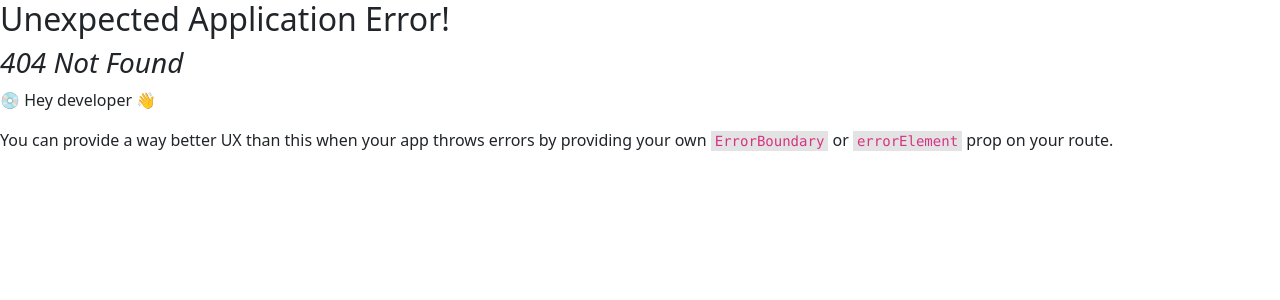
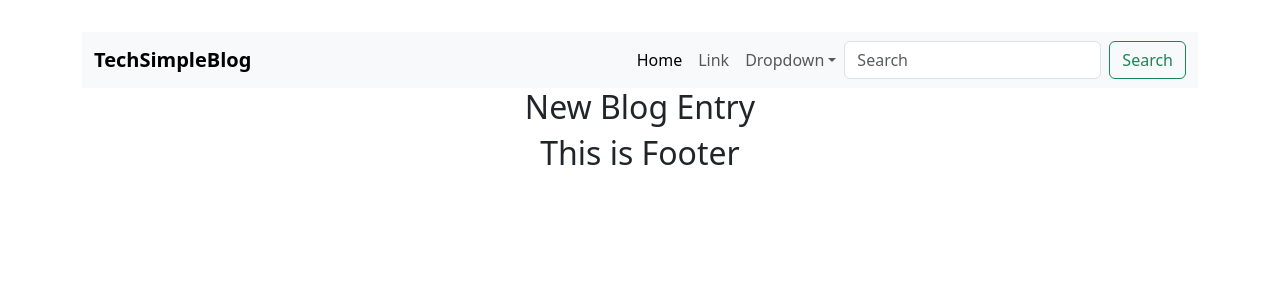
Before and after one commit to tuhinshuvra/techSimpleBlog, a React (Vite) app: page /newBlogEntry in a window 1280 px wide. Before the commit this address had no page. Shown: the top 300 px of the page. Built offline with nearby package versions, Linux system fonts and the light colour scheme.

Commit message:
added some update

```diff
--- a/src/App.jsx
+++ b/src/App.jsx
@@ -1,4 +1,4 @@
-// import './App.css'
+import './App.css'
 
 import { RouterProvider } from "react-router-dom"
 import router from "./routes/Routes"
--- a/src/components/AllContext/AuthProvider.jsx
+++ b/src/components/AllContext/AuthProvider.jsx
@@ -1,4 +1,4 @@
-import { createUserWithEmailAndPassword, getAuth, signInWithEmailAndPassword, signOut, updateProfile, } from "firebase/auth";
+import { createUserWithEmailAndPassword, getAuth, signInWithEmailAndPassword, signOut } from "firebase/auth";
 import { createContext, useState } from "react";
 import app from "../../firebase/firebase.config";
 
@@ -25,10 +25,6 @@ const AuthProvider = ({ children }) => {
         return createUserWithEmailAndPassword(auth, email, password);
     };
 
-
-
-
-
     const authInfo = {
         user,
         loading,
--- a/src/components/shared/Navbar.tsx
+++ b/src/components/shared/Navbar.tsx
@@ -6,7 +6,7 @@ const Navbar = () => {
         <div>
             <nav className="navbar navbar-expand-lg bg-body-tertiary">
                 <div className="container-fluid">
-                    <Link className="navbar-brand" to="/">TechSimpleBlog</Link>
+                    <Link className="navbar-brand fw-bold" to="/">TechSimpleBlog</Link>
                     <button className="navbar-toggler" type="button" data-bs-toggle="collapse" data-bs-target="#navbarSupportedContent" aria-controls="navbarSupportedContent" aria-expanded="false" aria-label="Toggle navigation">
                         <span className="navbar-toggler-icon"></span>
                     </button>
--- /dev/null
+++ b/src/pages/Blog/AllBlog.jsx
@@ -0,0 +1,12 @@
+import React from 'react';
+import "./Blog.css";
+
+const AllBlog = () => {
+    return (
+        <div>
+            <h2>Show all blog</h2>
+        </div>
+    );
+};
+
+export default AllBlog;
--- /dev/null
+++ b/src/pages/Blog/Blog.css
@@ -0,0 +1 @@
+/* All blog related CSS */
--- /dev/null
+++ b/src/pages/Blog/NewBlogEntry.jsx
@@ -0,0 +1,12 @@
+import React from 'react';
+import './Blog.css';
+
+const NewBlogEntry = () => {
+    return (
+        <div>
+            <h2>New Blog Entry</h2>
+        </div>
+    );
+};
+
+export default NewBlogEntry;
--- /dev/null
+++ b/src/pages/Login/Login.jsx
@@ -0,0 +1,12 @@
+import React from 'react';
+import './Login.css';
+
+const Login = () => {
+    return (
+        <div>
+            <h2>This is Login page</h2>
+        </div>
+    );
+};
+
+export default Login;
--- /dev/null
+++ b/src/pages/Register/Register.jsx
@@ -0,0 +1,12 @@
+import React from 'react';
+import '../Login/Login.css';
+
+const Register = () => {
+    return (
+        <div>
+            <h2>This is Register page</h2>
+        </div>
+    );
+};
+
+export default Register;
--- /dev/null
+++ b/src/pages/UserList/UserList.jsx
@@ -0,0 +1,12 @@
+import React from 'react';
+import './UserList.css'
+
+const UserList = () => {
+    return (
+        <div>
+            <h2>This is User List</h2>
+        </div>
+    );
+};
+
+export default UserList;
```
Also changed, not shown: src/routes/Routes.tsx (+25 -0 lines), src/pages/Login/Login.css (added), src/pages/UserList/UserList.css (added), 2 other files (tests, documents, lock files or other folders).
